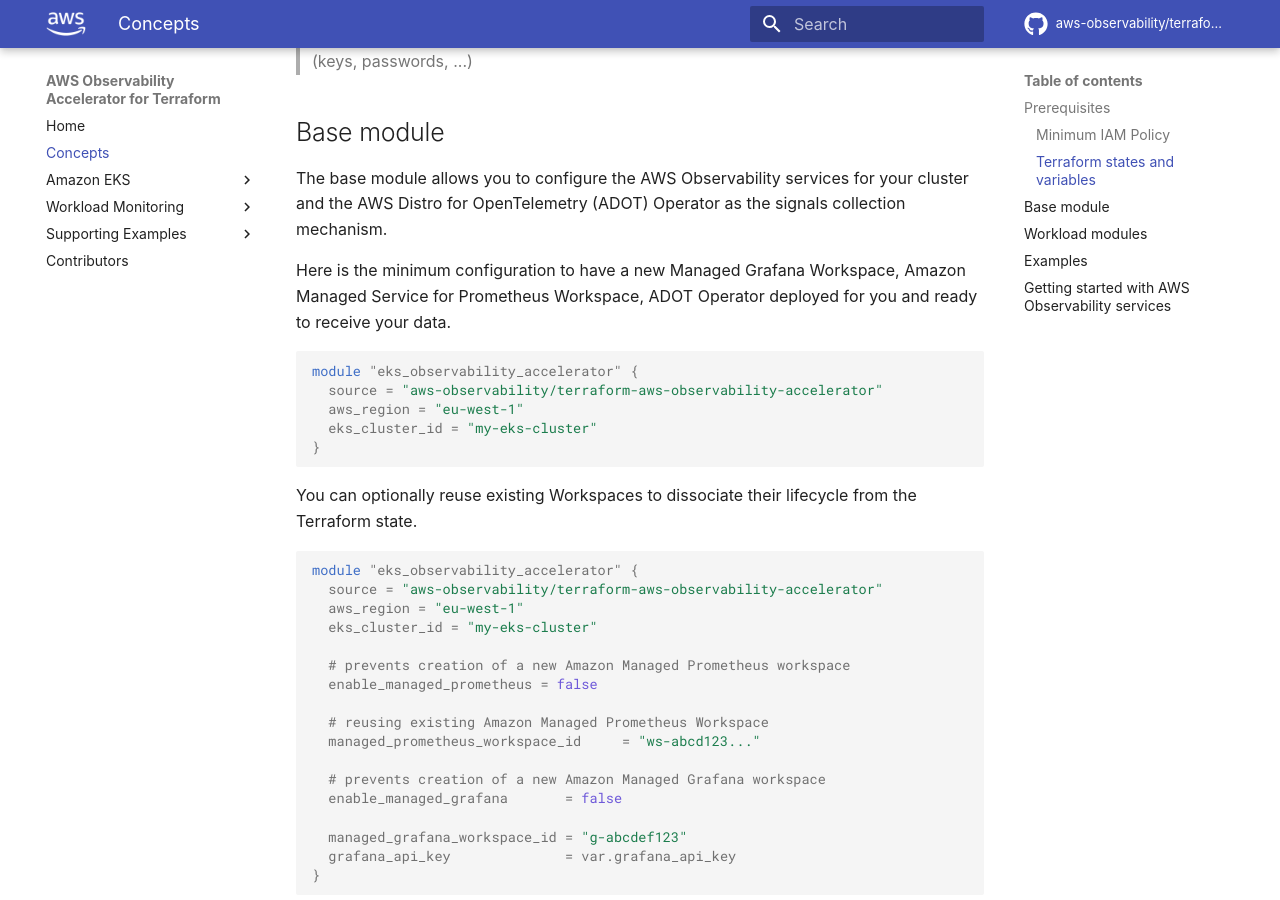
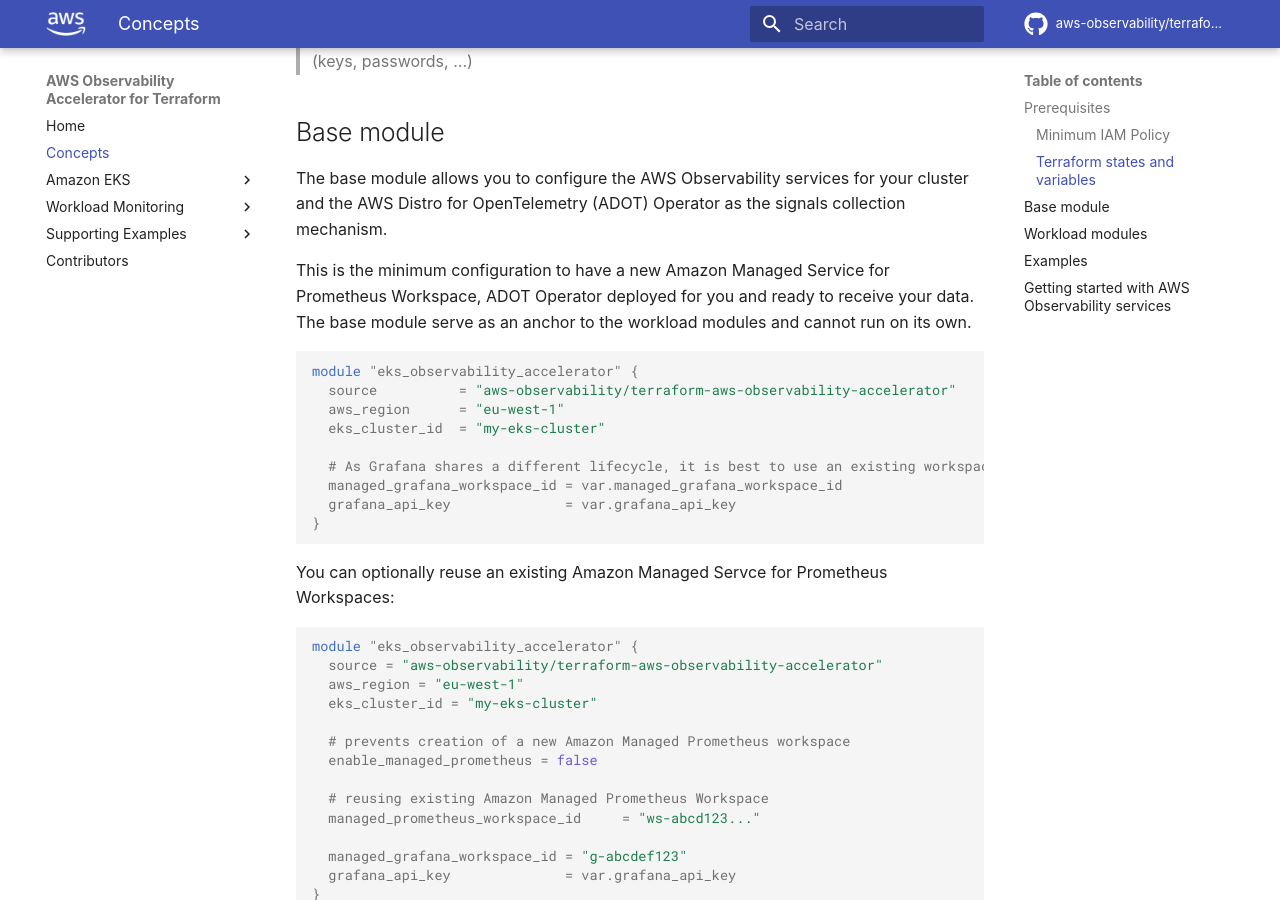
Before and after one commit to aws-observability/terraform-aws-observability-accelerator, an MkDocs documentation site: the page built from docs/concepts.md, in a window 1280 px wide and 900 px high, scrolled down 827 px. Built offline with MkDocs 1.6.1 and Material for MkDocs 9.7.7, drawn with Linux system fonts in a browser that asks for light colours; some web fonts are replaced; comment, search, counter and statistics services are not loaded.

Commit message:
Improve base module docs

````diff
--- a/docs/concepts.md
+++ b/docs/concepts.md
@@ -31,20 +31,26 @@
 
 ## Base module
 
-The base module allows you to configure the AWS Observability services for your cluster and the AWS Distro for OpenTelemetry (ADOT) Operator as the signals collection mechanism.
+The base module allows you to configure the AWS Observability services for your cluster and
+the AWS Distro for OpenTelemetry (ADOT) Operator as the signals collection mechanism.
 
-Here is the minimum configuration to have a new Managed Grafana Workspace, Amazon Managed Service for Prometheus Workspace, ADOT Operator deployed for you and ready to receive your data.
+This is the minimum configuration to have a new Amazon Managed
+Service for Prometheus Workspace, ADOT Operator deployed for you and ready to receive your
+data. The base module serve as an anchor to the workload modules and cannot run on its own.
 
 ```hcl
 module "eks_observability_accelerator" {
-  source = "aws-observability/terraform-aws-observability-accelerator"
-  aws_region = "eu-west-1"
-  eks_cluster_id = "my-eks-cluster"
+  source          = "aws-observability/terraform-aws-observability-accelerator"
+  aws_region      = "eu-west-1"
+  eks_cluster_id  = "my-eks-cluster"
+
+  # As Grafana shares a different lifecycle, it is best to use an existing workspace.
+  managed_grafana_workspace_id = var.managed_grafana_workspace_id
+  grafana_api_key              = var.grafana_api_key
 }
 ```
 
-You can optionally reuse existing Workspaces to dissociate their lifecycle from the
-Terraform state.
+You can optionally reuse an existing Amazon Managed Servce for Prometheus Workspaces:
 
 ```hcl
 module "eks_observability_accelerator" {
@@ -57,9 +63,6 @@
 
   # reusing existing Amazon Managed Prometheus Workspace
   managed_prometheus_workspace_id     = "ws-abcd123..."
-
-  # prevents creation of a new Amazon Managed Grafana workspace
-  enable_managed_grafana       = false
 
   managed_grafana_workspace_id = "g-abcdef123"
   grafana_api_key              = var.grafana_api_key
````
Also changed, not shown: README.md (+10 -9 lines).
